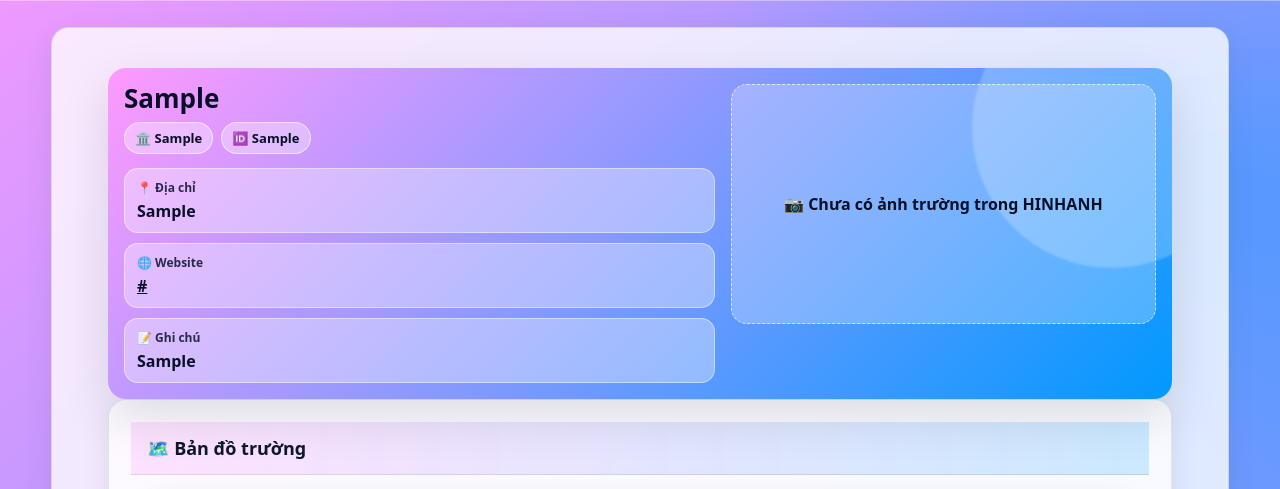
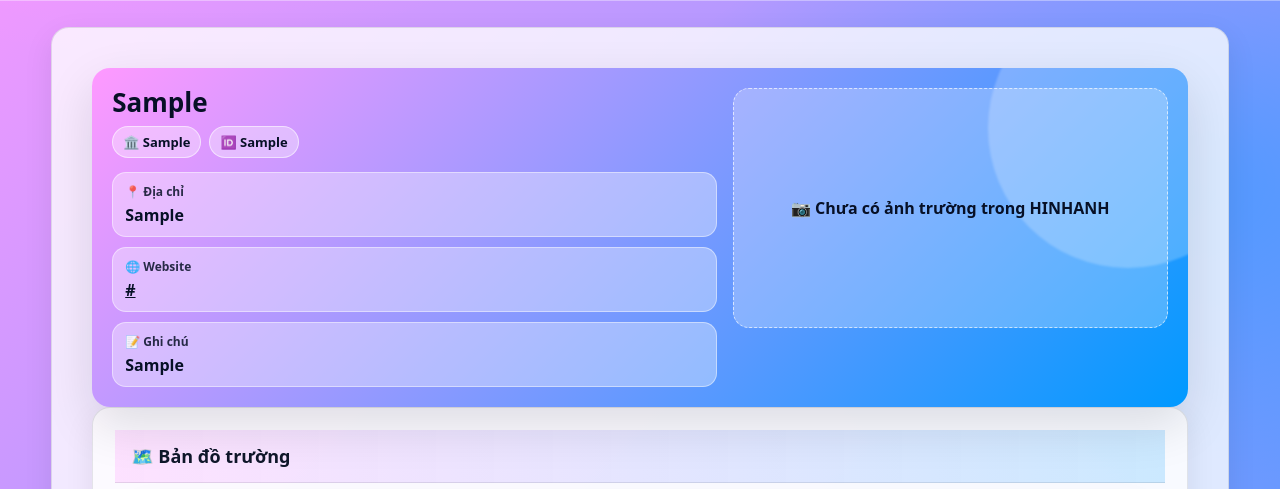
Before and after one commit to TRAM-HUONG/GIS-TUVANTUYENSINH, a Django app: a page that uses templates/layout/layout.html in a window 1280 px wide. Shown: the part 239-728 px from the top of the page. Run offline with Django 5.2, Linux system fonts and the light colour scheme; tables that the repository leaves empty hold one stand-in row (values such as "Sample post").

Commit message:
Lưu các thay đổi

```diff
--- a/config/settings.py
+++ b/config/settings.py
@@ -66,7 +66,7 @@ DATABASES = {
         'ENGINE': 'django.db.backends.postgresql',
         'NAME': 'GIS_TUVANTUYENSINH',   # ví dụ: gis_tuyensinh
         'USER': 'postgres',
-        'PASSWORD': '123',
+        'PASSWORD': 'Huong@',
         'HOST': 'localhost',
         'PORT': '5432',
     }
--- a/static/css/truong_detail.css
+++ b/static/css/truong_detail.css
@@ -17,7 +17,7 @@
 /* Các container chính */
 .td-wrap {
   padding: 18px;
-  max-width: 1100px;
+  max-width: 1500px;
   margin: 0 auto;
 }
 
@@ -26,7 +26,7 @@
   display: grid;
   grid-template-columns: 1.25fr .9fr;
   gap: 16px;
-  padding: 16px;
+  padding: 20px;
   border-radius: 18px;
   background: linear-gradient(135deg, var(--c1), var(--c6));
   box-shadow: var(--shadow);
--- a/templates/layout/layout.html
+++ b/templates/layout/layout.html
@@ -123,13 +123,13 @@
       <a class="footer-link" href="#">Chính sách bảo mật</a>
       <a class="footer-link" href="#">Điều khoản sử dụng</a>
     </div>
-
     <!-- CỘT 3 -->
     <div class="footer-col">
       <h4 class="footer-head">Tra cứu</h4>
       <a class="footer-link" href="{% url 'tracuu' %}">Tìm trường / ngành</a>
       <a class="footer-link" href="{% url 'tracuu' %}">Lọc theo khối/nguyện vọng</a>
       <a class="footer-link" href="{% url 'tracuu' %}">Gợi ý trường phù hợp</a>
+       <a class="footer-link" href="{% url 'khoahoc' %}">Đề xuất lộ trình</a>
 
       <h4 class="footer-head mt">Bản đồ GIS</h4>
       <a class="footer-link" href="{% url 'tracuu' %}">Xem trường trên bản đồ</a>
@@ -142,7 +142,6 @@
       <h4 class="footer-head">Khảo sát</h4>
       <a class="footer-link" href="{% url 'khaosat' %}">Khảo sát nhu cầu</a>
       <a class="footer-link" href="{% url 'khaosat' %}">Định hướng ngành học</a>
-      <a class="footer-link" href="{% url 'khaosat' %}">Đề xuất lộ trình</a>
 
       <h4 class="footer-head mt">Thống kê</h4>
       <a class="footer-link" href="#">Số liệu tổng quan</a>
```
